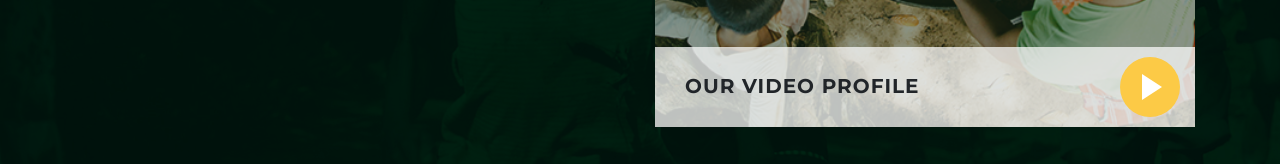
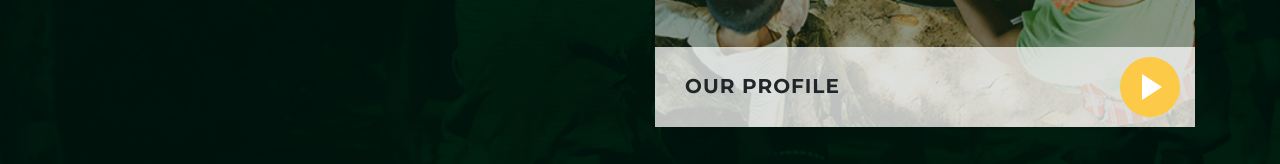
Before and after one commit to chronomustard/attahawunalam, a plain HTML site: page index.html in a window 1280 px wide. Shown: the part 3620-3784 px from the top of the page. Drawn offline with Linux system fonts and the light colour scheme.

Commit message:
Update index.html

```diff
--- a/index.html
+++ b/index.html
@@ -368,7 +368,7 @@
         <div class="col-md-6">
           <article class="video-item">
             <div class="video-caption">
-              <h4>Our Video Profile</h4>
+              <h4>Our Profile</h4>
             </div>
             <figure>
               <a href="#" class="play"><img src="assets/images/main-thumb.png"></a>
```
